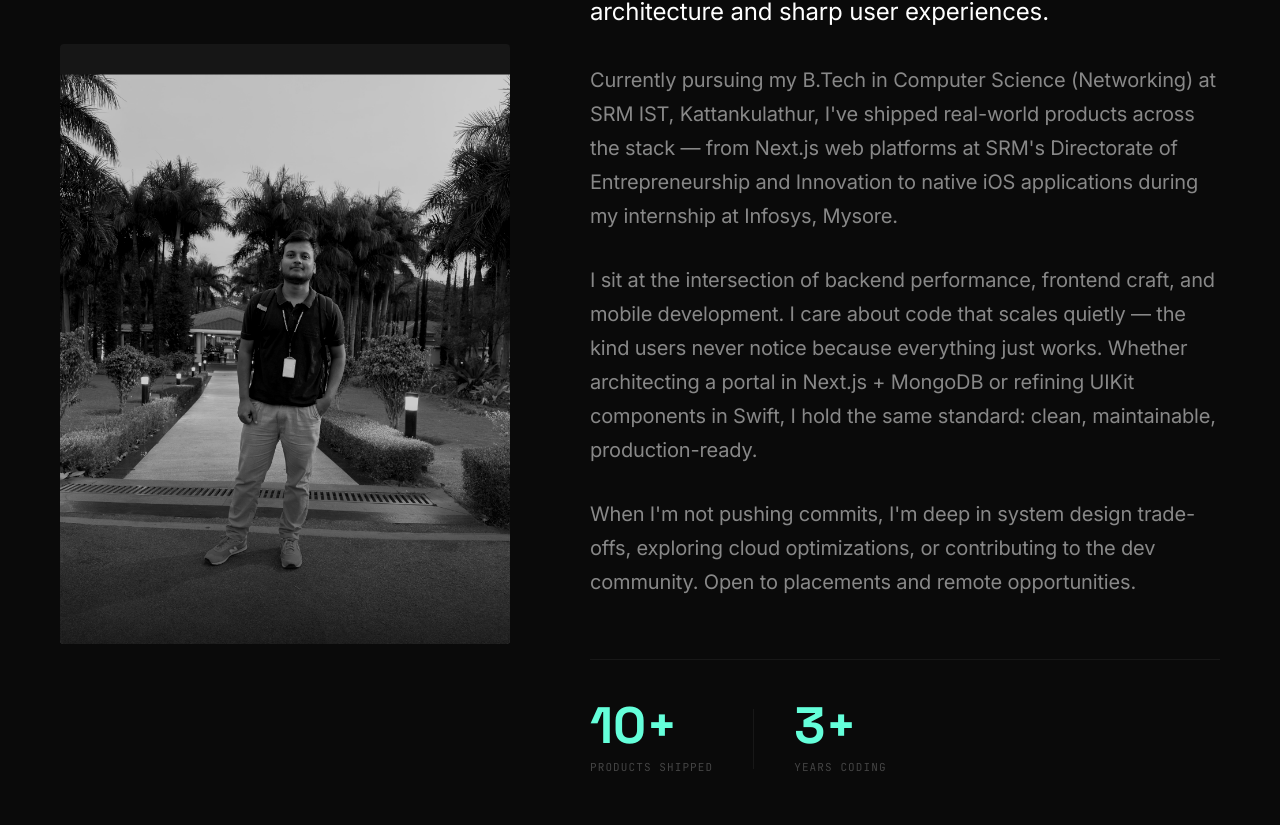
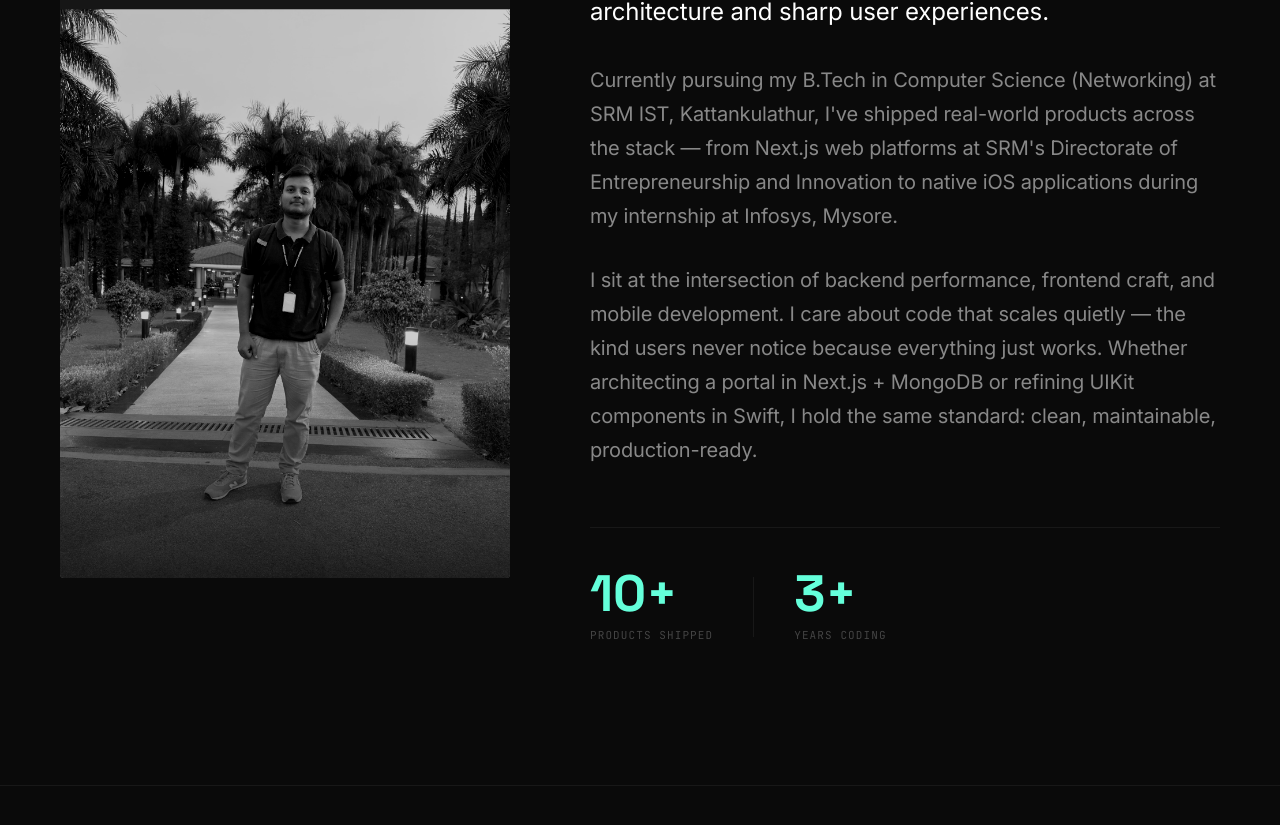
Before and after one commit to 0007aadil/portfolio_aadil, a Next.js app: page / in a window 1280 px wide. Shown: the part 1219-2044 px from the top of the page. Built offline with nearby package versions, Linux system fonts and the light colour scheme.

Commit message:
feat(about): remove placements and remote opportunities paragraph

```diff
--- a/components/About/About.tsx
+++ b/components/About/About.tsx
@@ -54,9 +54,6 @@ export default function About() {
                 <p className={styles.paragraph}>
                   I sit at the intersection of backend performance, frontend craft, and mobile development. I care about code that scales quietly — the kind users never notice because everything just works. Whether architecting a portal in Next.js + MongoDB or refining UIKit components in Swift, I hold the same standard: clean, maintainable, production-ready.
                 </p>
-                <p className={styles.paragraph}>
-                  When I&apos;m not pushing commits, I&apos;m deep in system design trade-offs, exploring cloud optimizations, or contributing to the dev community. Open to placements and remote opportunities.
-                </p>
               </div>
             </ScrollReveal>
 
```
